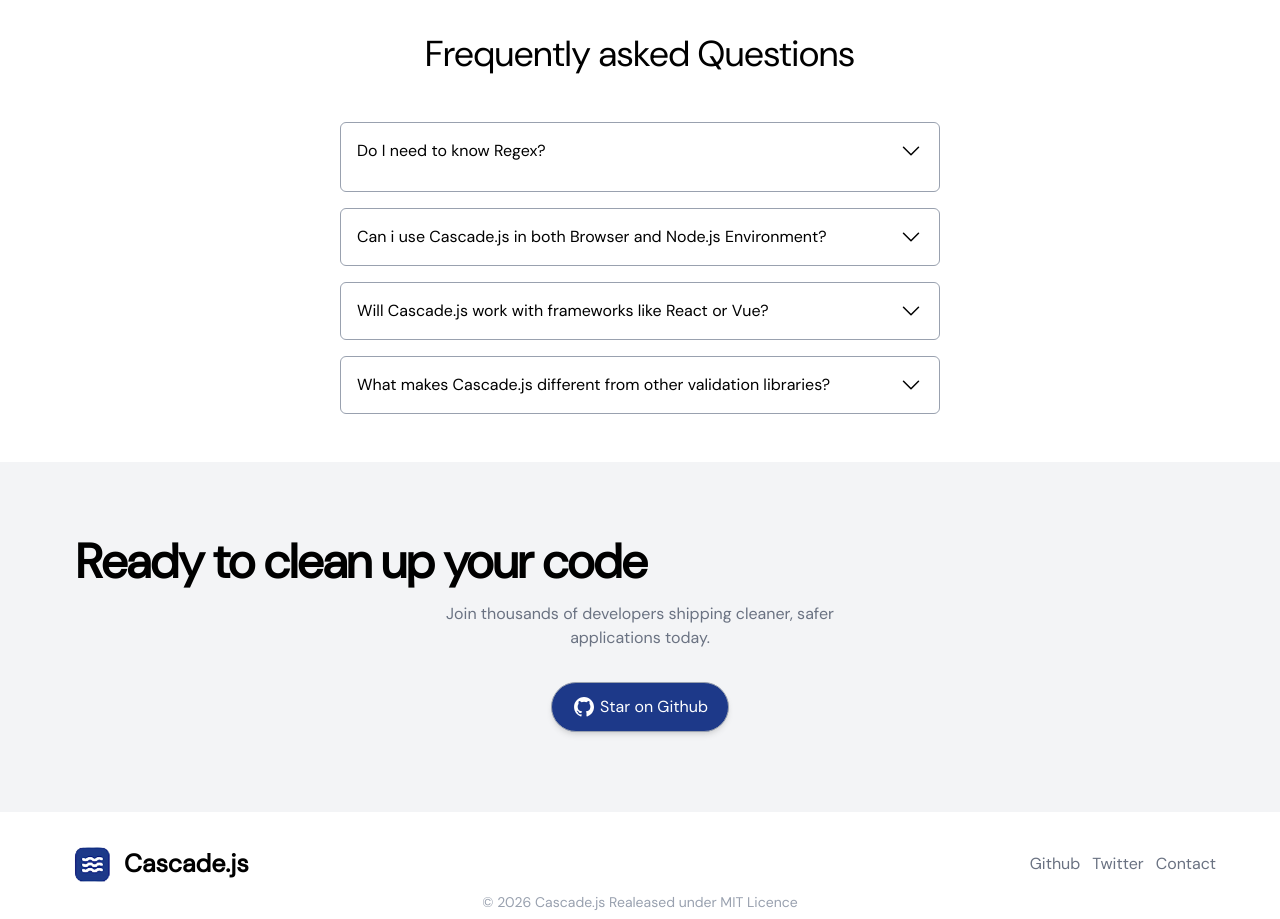
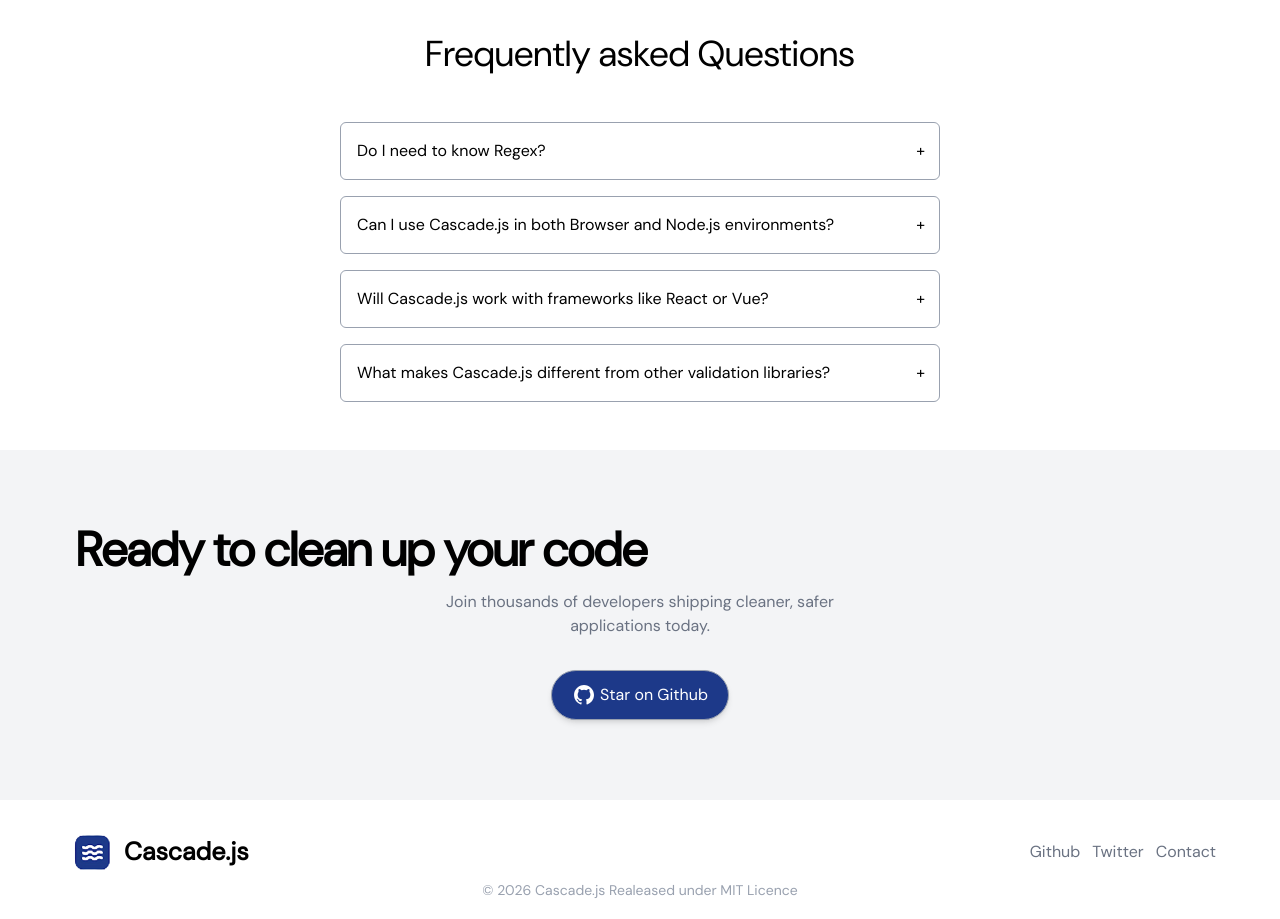
Before and after one commit to Ademayo959/cascadejs, a React (Vite) app: page / in a window 1280 px wide. Shown: the part 2720-3639 px from the top of the page. Built offline with nearby package versions, Linux system fonts and the light colour scheme.

Commit message:
i fixed up the FAQ section and added functionality to it

```diff
--- a/src/FAQs.jsx
+++ b/src/FAQs.jsx
@@ -1,38 +1,47 @@
+import { useState } from "react";
+
 const FAQs = () => {
+    const faqs = [
+        {
+            question: "Do I need to know Regex?",
+            answer: "Not at all. That's exactly why Cascade.js exists. Just call simple readable functions like isEmail() or isStrongPassword() — no regex knowledge required."
+        },
+        {
+            question: "Can I use Cascade.js in both Browser and Node.js environments?",
+            answer: "Yes! Cascade.js is environment agnostic. It works seamlessly in both the browser and Node.js with zero configuration needed."
+        },
+        {
+            question: "Will Cascade.js work with frameworks like React or Vue?",
+            answer: "Absolutely. Cascade.js is framework agnostic — drop it into any React, Vue, Angular, or vanilla JS project without any extra setup."
+        },
+        {
+            question: "What makes Cascade.js different from other validation libraries?",
+            answer: "Cascade.js is built for readability first. Instead of cryptic regex patterns, you write validation logic that reads like plain English. Zero dependencies, lightweight, and beginner friendly."
+        },
+    ]
+
+     const [openIndex, setOpenIndex] = useState(null)
+
     return (
         <div className="my-12">
             <div className="max-w-6xl m-auto">
                 <p className="text-center text-4xl">Frequently asked Questions</p>
                 <div className="justify-self-center mt-12 grid gap-y-4">
-                    <div className="border border-gray-400 p-4 w-150 rounded-md grid gap-3">
-                        <div className="flex justify-between">
-                            <p>Do I need to know Regex?</p>
-                            <svg xmlns="http://www.w3.org/2000/svg" fill="none" viewBox="0 0 24 24" strokeWidth={1.5} stroke="currentColor" className="size-6 cursor-pointer">
-                                <path strokeLinecap="round" strokeLinejoin="round" d="m19.5 8.25-7.5 7.5-7.5-7.5" />
-                            </svg>
+                    {faqs.map((faq, index) => (
+                        <div key={index} className="border border-gray-400 rounded-md w-150">
+                            <div
+                                className="flex justify-between  p-4 w-150 items-center cursor-pointer"
+                                onClick={() => setOpenIndex(openIndex === index ? null : index)}
+                            >
+                                <p>{faq.question}</p>
+                                <span>{openIndex === index ? "-" : "+"}</span>
+                            </div>
+                            <div className={` overflow-hidden transition-all duration-300 ${openIndex === index ? "max-h-96 opacity-100" : "max-h-0 opacity-0"
+                                }`}>
+                                <p className="p-4">{faq.answer}</p>
+                            </div>
                         </div>
-                        <div>
-                            <p className="text-gray-500 hidden">No! that's the main benefit! Cascade.js handles the regex for you through simple function calls </p>
-                        </div>
-                    </div>
-                    <div className="flex border border-gray-400 p-4 w-150 justify-between rounded-md">
-                        <p>Can i use Cascade.js in both Browser and Node.js Environment?</p>
-                        <svg xmlns="http://www.w3.org/2000/svg" fill="none" viewBox="0 0 24 24" strokeWidth={1.5} stroke="currentColor" className="size-6 cursor-pointer">
-                            <path strokeLinecap="round" strokeLinejoin="round" d="m19.5 8.25-7.5 7.5-7.5-7.5" />
-                        </svg>
-                    </div>
-                    <div className="flex border border-gray-400 p-4 w-150 justify-between rounded-md">
-                        <p>Will Cascade.js work with frameworks like React or Vue?</p>
-                        <svg xmlns="http://www.w3.org/2000/svg" fill="none" viewBox="0 0 24 24" strokeWidth={1.5} stroke="currentColor" className="size-6 cursor-pointer">
-                            <path strokeLinecap="round" strokeLinejoin="round" d="m19.5 8.25-7.5 7.5-7.5-7.5" />
-                        </svg>
-                    </div>
-                    <div className="flex border border-gray-400 p-4 w-150 justify-between rounded-md">
-                        <p>What makes Cascade.js different from other validation libraries?</p>
-                        <svg xmlns="http://www.w3.org/2000/svg" fill="none" viewBox="0 0 24 24" strokeWidth={1.5} stroke="currentColor" className="size-6 cursor-pointer">
-                            <path strokeLinecap="round" strokeLinejoin="round" d="m19.5 8.25-7.5 7.5-7.5-7.5" />
-                        </svg>
-                    </div>
+                    ))}
                 </div>
             </div>
         </div>
```
